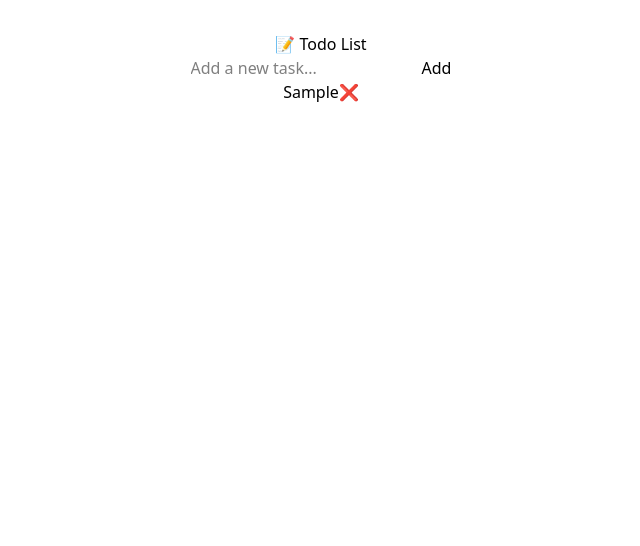
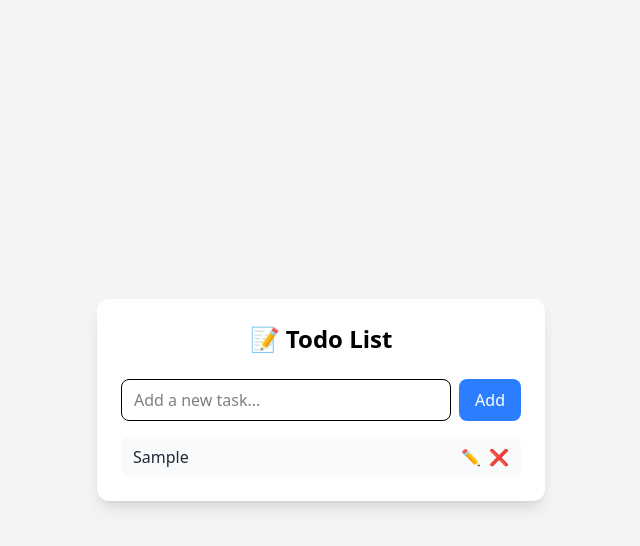
Before and after one commit to npador07/todo-project, a React (Vite) app: page / in a window 1280 px wide. Both pictures are taken after typing "Sample" into the empty fields and a click on the button "Add". Shown: the top 546 px of the page, without its empty margins (319-959 px from the left). Built offline with nearby package versions, Linux system fonts and the light colour scheme.

Commit message:
updated on all

```diff
--- a/src/App.jsx
+++ b/src/App.jsx
@@ -1,15 +1,32 @@
-import { useState } from 'react'
-import './App.css'
+import { useState } from "react";
 
 function App() {
-
   const [tasks, setTasks] = useState([]);
   const [input, setInput] = useState("");
+  const [editId, setEditId] = useState(null);
 
   const addTask = () => {
     if (input.trim() === "") return;
     setTasks([...tasks, { id: Date.now(), text: input, done: false }]);
     setInput("");
+  };
+
+  const updateTask = () => {
+    if (input.trim() === "") return;
+
+    setTasks(
+      tasks.map((task) =>
+        task.id === editId ? { ...task, text: input } : task
+      )
+    );
+
+    setInput("");
+    setEditId(null);
+  };
+
+  const startEdit = (task) => {
+    setInput(task.text);
+    setEditId(task.id);
   };
 
   const toggleTask = (id) => {
@@ -20,39 +37,89 @@ task.id === id ? { ...task, done: !task.done } : task
     );
   };
 
-
   const deleteTask = (id) => {
     setTasks(tasks.filter((task) => task.id !== id));
   };
 
   return (
-    <div>
-         <h1>📝 Todo List</h1>
+    <div className="min-h-screen bg-gray-100 flex items-center justify-center">
+      <div className="w-full max-w-md bg-white rounded-xl shadow-lg p-6">
+        <h1 className="text-2xl font-bold text-center mb-6">
+          📝 Todo List
+        </h1>
 
-    <div className="input-group">
+        {/* Input */}
+        <div className="flex gap-2 mb-4">
           <input
             type="text"
             placeholder="Add a new task..."
             value={input}
             onChange={(e) => setInput(e.target.value)}
+            className="flex-1 border rounded-lg px-3 py-2 focus:outline-none focus:ring-2 focus:ring-blue-400"
           />
-      <button onClick={addTask}>Add</button>
+
+          {editId ? (
+            <button
+              onClick={updateTask}
+              className="bg-green-500 text-white px-4 py-2 rounded-lg hover:bg-green-600 transition"
+            >
+              Update
+            </button>
+          ) : (
+            <button
+              onClick={addTask}
+              className="bg-blue-500 text-white px-4 py-2 rounded-lg hover:bg-blue-600 transition"
+            >
+              Add
+            </button>
+          )}
         </div>
 
-    <ul className="task-list">
+        {/* Task List */}
+        <ul className="space-y-2">
           {tasks.map((task) => (
-        <li key={task.id} className={task.done ? "done" : ""}>
-          <span onClick={() => toggleTask(task.id)}>
+            <li
+              key={task.id}
+              className="flex items-center justify-between bg-gray-50 px-3 py-2 rounded-lg"
+            >
+              <span
+                onClick={() => toggleTask(task.id)}
+                className={`cursor-pointer flex-1 ${
+                  task.done
+                    ? "line-through text-gray-400"
+                    : "text-gray-800"
+                }`}
+              >
                 {task.text}
               </span>
-          <button onClick={() => deleteTask(task.id)}>❌</button>
+
+              <div className="flex gap-2 ml-3">
+                <button
+                  onClick={() => startEdit(task)}
+                  className="text-blue-500 hover:text-blue-700"
+                >
+                  ✏️
+                </button>
+
+                <button
+                  onClick={() => deleteTask(task.id)}
+                  className="text-red-500 hover:text-red-700"
+                >
+                  ❌
+                </button>
+              </div>
             </li>
           ))}
         </ul>
 
-
+        {tasks.length === 0 && (
+          <p className="text-center text-gray-400 mt-4">
+            No tasks yet
+          </p>
+        )}
+      </div>
     </div>
   );
 }
 
-export default App
+export default App;
```
Lines whose indentation alone changed are shown as unchanged.
